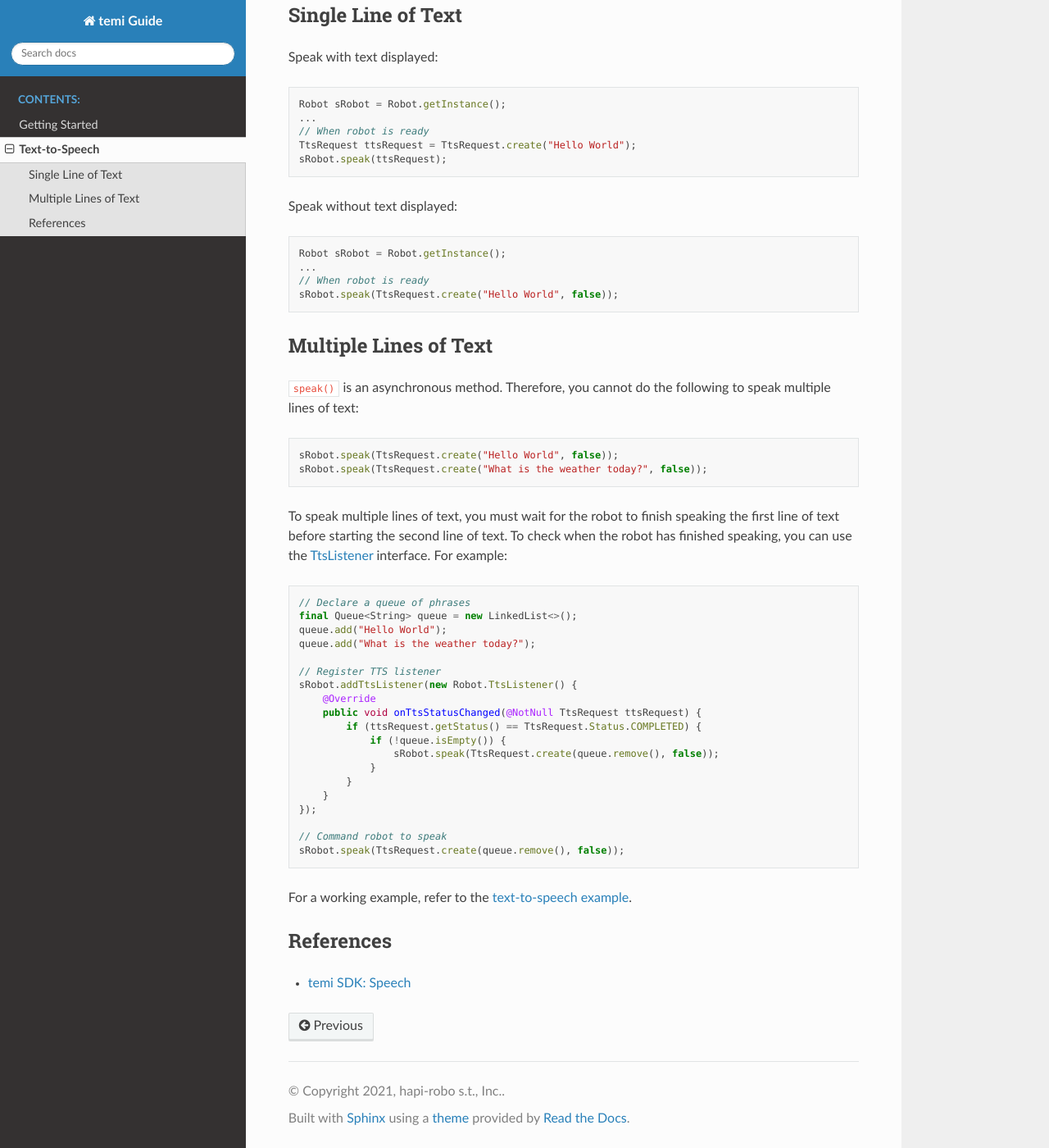
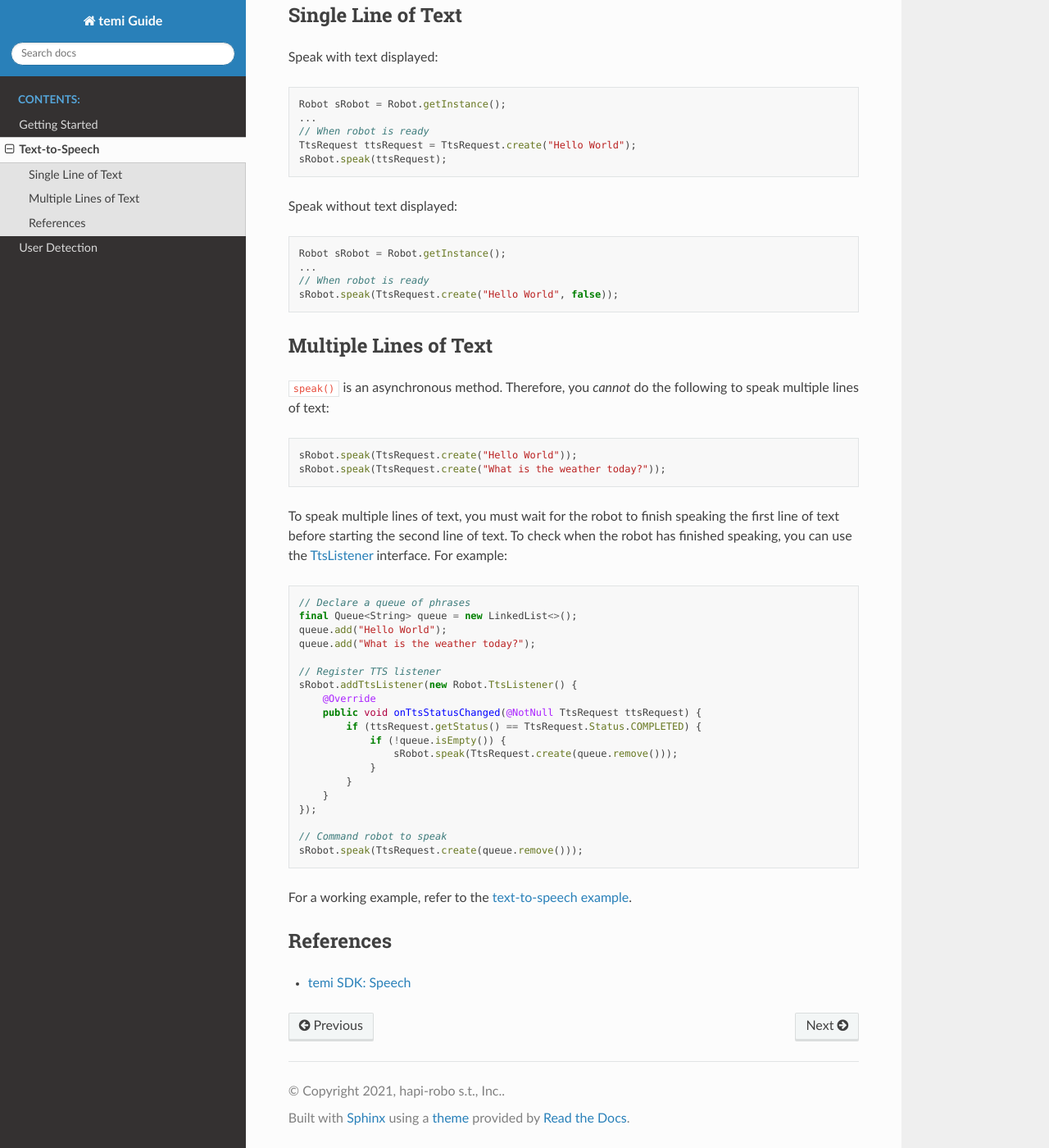
Before and after one commit to hapi-robo/temi-guide, a Sphinx documentation site: the page built from docs/source/text-to-speech.rst, in a window 1280 px wide and 1400 px high, scrolled down 158 px. Shown: the whole window at 82% size. Built offline with Sphinx 7.4.7 and the Read the Docs theme 2.0.0, drawn with Linux system fonts in a browser that asks for light colours.

Commit message:
Updates documentation

```diff
--- a/docs/source/index.rst
+++ b/docs/source/index.rst
@@ -9,6 +9,7 @@ This guide provides some examples of using `temi's SDK <https://github.com/robot
 
    getting-started
    text-to-speech
+   user-detection
 
 
 .. Indices and tables
--- a/docs/source/text-to-speech.rst
+++ b/docs/source/text-to-speech.rst
@@ -26,12 +26,12 @@ Speak without text displayed:
 
 Multiple Lines of Text
 ----------------------
-``speak()`` is an asynchronous method. Therefore, you cannot do the following to speak multiple lines of text:
+``speak()`` is an asynchronous method. Therefore, you *cannot* do the following to speak multiple lines of text:
 
 .. code-block:: Java
 
-  sRobot.speak(TtsRequest.create("Hello World", false));
-  sRobot.speak(TtsRequest.create("What is the weather today?", false));
+  sRobot.speak(TtsRequest.create("Hello World"));
+  sRobot.speak(TtsRequest.create("What is the weather today?"));
 
 To speak multiple lines of text, you must wait for the robot to finish speaking the first line of text before starting the second line of text. To check when the robot has finished speaking, you can use the `TtsListener <https://github.com/robotemi/sdk/wiki/Speech#ttsListener>`_ interface. For example:
 
@@ -48,14 +48,14 @@ To speak multiple lines of text, you must wait for the robot to finish speaking
       public void onTtsStatusChanged(@NotNull TtsRequest ttsRequest) {
           if (ttsRequest.getStatus() == TtsRequest.Status.COMPLETED) {
               if (!queue.isEmpty()) {
-                  sRobot.speak(TtsRequest.create(queue.remove(), false));
+                  sRobot.speak(TtsRequest.create(queue.remove()));
               }
           }
       }
   });
 
   // Command robot to speak
-  sRobot.speak(TtsRequest.create(queue.remove(), false));
+  sRobot.speak(TtsRequest.create(queue.remove()));
 
 For a working example, refer to the `text-to-speech example <https://github.com/hapi-robo/temi-guide/tree/master/examples/text-to-speech>`_.
 
@@ -63,4 +63,4 @@ For a working example, refer to the `text-to-speech example <https://github.com/
 
 References
 ----------
-- `temi SDK: Speech <https://github.com/robotemi/sdk/wiki/Speech>`_
+* `temi SDK: Speech <https://github.com/robotemi/sdk/wiki/Speech>`_
```
Also changed, not shown: docs/source/getting-started.rst (+7 -4 lines), docs/source/user-detection.rst (+4 -3 lines), README.md (line endings or trailing spaces).
